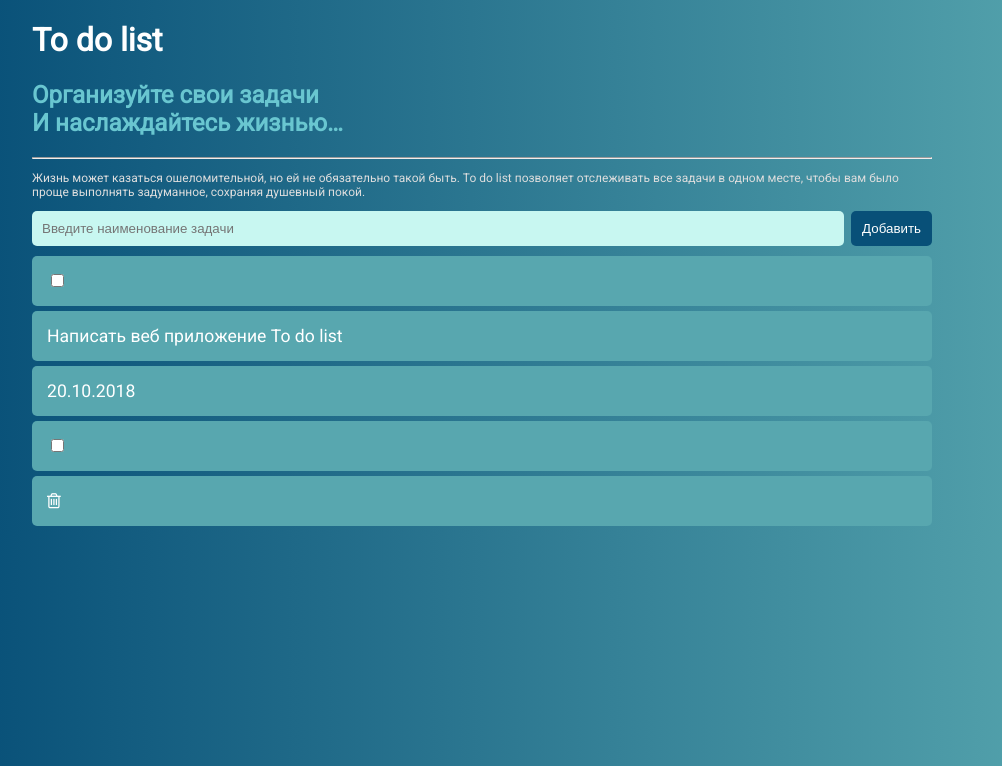
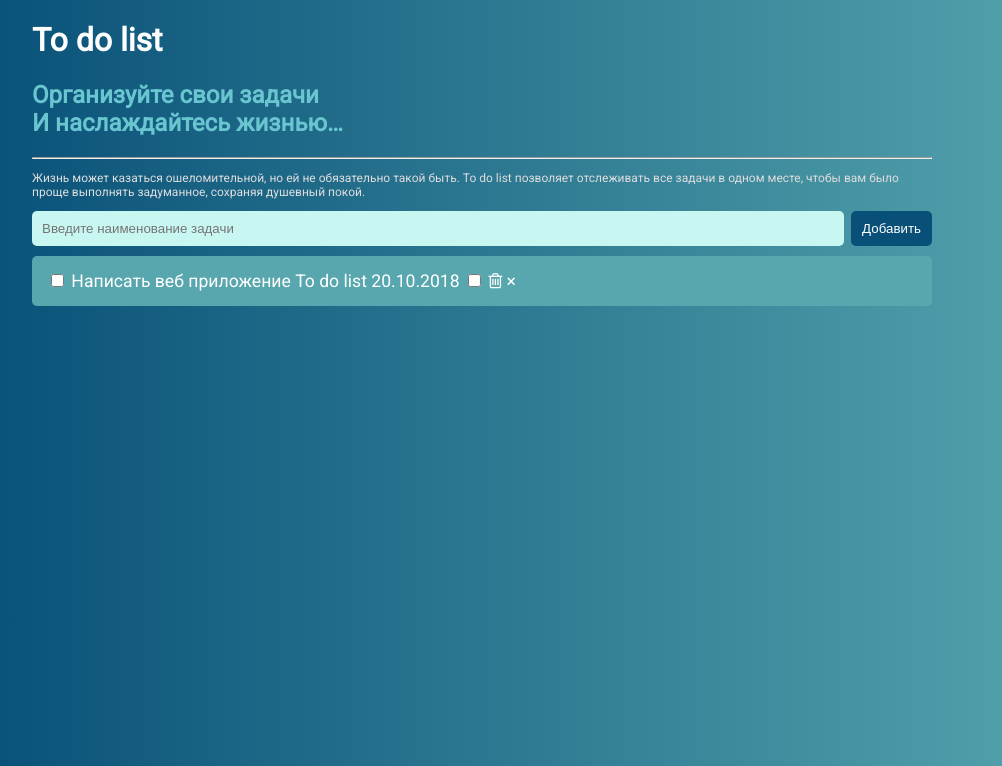
Before and after one commit to Beginner95/to-do-list, a PHP site: page / in a window 1280 px wide. Shown: the top 766 px of the page, without its empty margins (158-1160 px from the left). Run offline with PHP 8.4, Linux system fonts and the light colour scheme; some libraries are stand-ins or nearby versions.

Commit message:
Изменил структуру и теги блоков

```diff
--- a/index.php
+++ b/index.php
@@ -13,15 +13,16 @@
 <hr>
 <p class="quote">Жизнь может казаться ошеломительной, но ей не обязательно такой быть. To do list позволяет отслеживать все задачи в одном месте, чтобы вам было проще выполнять задуманное, сохраняя душевный покой.</p>
 <div class="addtolist">
-    <div class="add"><input type="text" id="in" name="add" placeholder="Введите наименование задачи"><button id="add">Добавить</button></div>
+    <div class="add"><input type="text" id="task" name="add" placeholder="Введите наименование задачи"><button onclick="newElement()" id="add">Добавить</button></div>
 </div>
-<div class="todolist" id="list">
-    <div class="box"><input type="checkbox" name="check"></div>
-    <div class="box">Написать веб приложение To do list</div>
-    <div class="box">20.10.2018</div>
-    <div class="box"><input type="checkbox" name="check"></div>
-    <div class="box"><i class="fa fa-trash-o" aria-hidden="true"></i></div>
-</div>
+<ul class="todolist" id="list">
+    <li class="box">
+        <input type="checkbox" name="check">
+        Написать веб приложение To do list 20.10.2018
+        <input type="checkbox" name="check">
+        <i class="fa fa-trash-o" aria-hidden="true"></i>
+    </li>
+</ul>
 </div>
 <script src="/js/fontawesome.min.js"></script>
 <script src="/js/main.js"></script>
```
